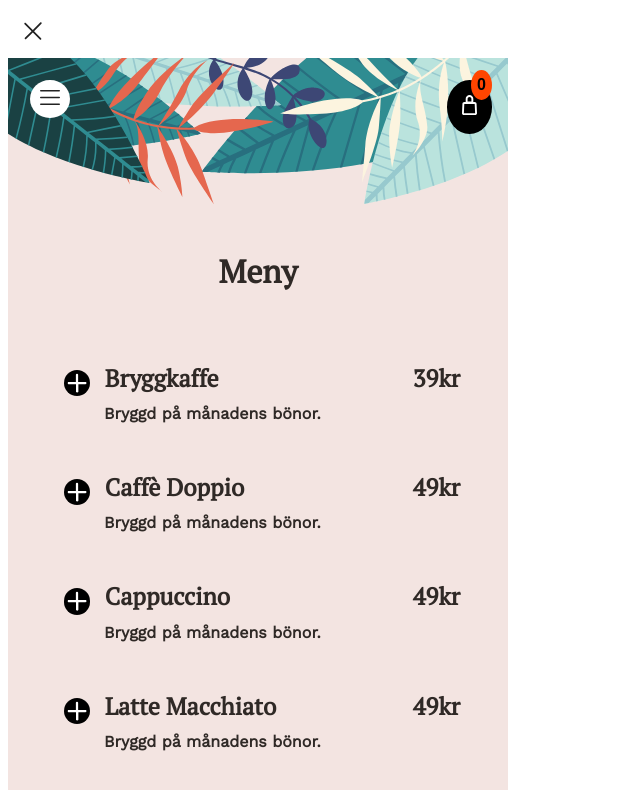
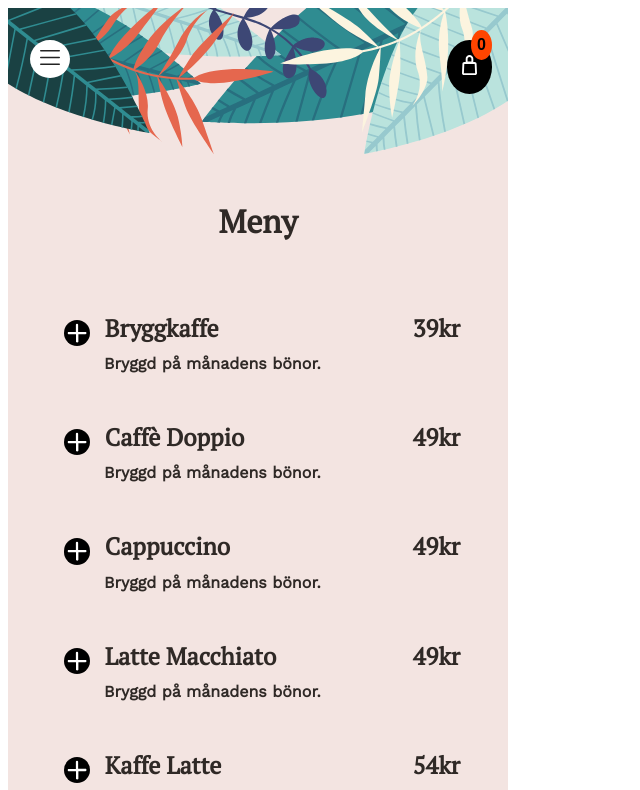
Before and after one commit to oskarskold/AirBean, a Vue app: page / in a window 1280 px wide. Shown: the top 790 px of the page, without its empty margins (0-640 px from the left). Built offline with nearby package versions, Linux system fonts and the light colour scheme.

Commit message:
Add styling for button and fonts

```diff
--- a/src/App.vue
+++ b/src/App.vue
@@ -1,10 +1,5 @@
 <template>
   <div id="app">
-    <div class="nav">
-      <router-link to="/nav"
-        ><img src="@/assets/graphics/close.svg" alt="close" width="18px"
-      /></router-link>
-    </div>
     <router-view />
   </div>
 </template>
@@ -17,6 +12,8 @@
   text-align: center;
   color: #2c3e50;
   max-width: 500px;
+  margin: 0;
+  padding: 0;
 }
 
 #nav {
--- a/src/components/Konto.vue
+++ b/src/components/Konto.vue
@@ -1,6 +1,12 @@
 <template>
+  <div>
     <div class="container">
       <header>
+        <router-link to="/nav">
+          <button class="menu-btn">
+            <img src="../assets/graphics/navicon.svg" width="20" />
+          </button>
+        </router-link>
         <img src="@/assets/graphics/graphics-header.svg" alt="header" />
       </header>
       <main>
@@ -42,6 +48,7 @@
         </div>
       </section>
     </div>
+  </div>
 </template>
 
 <script>
@@ -59,12 +66,14 @@ h1,
 p {
   color: #f3e4e1;
 }
+header img {
+}
+
 .container {
   display: flex;
   flex-direction: column;
   align-items: center;
   background: #2f2926;
-  padding: 2rem;
 }
 .order {
   display: flex;
@@ -72,4 +81,13 @@ p {
   width: 300px;
   border-bottom: 1px solid #ffffff;
 }
+.menu-btn {
+  padding: 10px;
+  border-radius: 50%;
+  border: none;
+  background-color: white;
+  position: absolute;
+  top: 30px;
+  left: 30px;
+}
 </style>
--- a/src/components/Login.vue
+++ b/src/components/Login.vue
@@ -56,6 +56,7 @@ h1,
 p {
   color: #2f2926;
 }
+
 h1 {
   margin: 0;
 }
--- a/src/views/About.vue
+++ b/src/views/About.vue
@@ -74,7 +74,7 @@ h4 {
   border: none;
   background-color: white;
   position: absolute;
-  top: 80px;
+  top: 40px;
   left: 30px;
 }
 
--- a/src/views/Menu.vue
+++ b/src/views/Menu.vue
@@ -80,7 +80,7 @@ h1 {
   border: none;
   background-color: white;
   position: absolute;
-  top: 80px;
+  top: 40px;
   left: 30px;
 }
 .bag-btn {
@@ -89,7 +89,7 @@ h1 {
   border-radius: 50%;
   border: none;
   position: absolute;
-  top: 80px;
+  top: 40px;
 }
 .cart {
   display: flex;
@@ -104,7 +104,7 @@ h1 {
   font-size: 1rem;
   font-weight: 700;
   position: absolute;
-  top: 70px;
+  top: 30px;
 }
 li {
   color: #2f2926;
--- a/src/views/Nav.vue
+++ b/src/views/Nav.vue
@@ -25,6 +25,8 @@ export default {};
 .wrapper {
   background: #2f2926;
   color: white;
+  margin: 0;
+  padding: 0;
 }
 
 nav {
```
Lines whose indentation alone changed are shown as unchanged.
